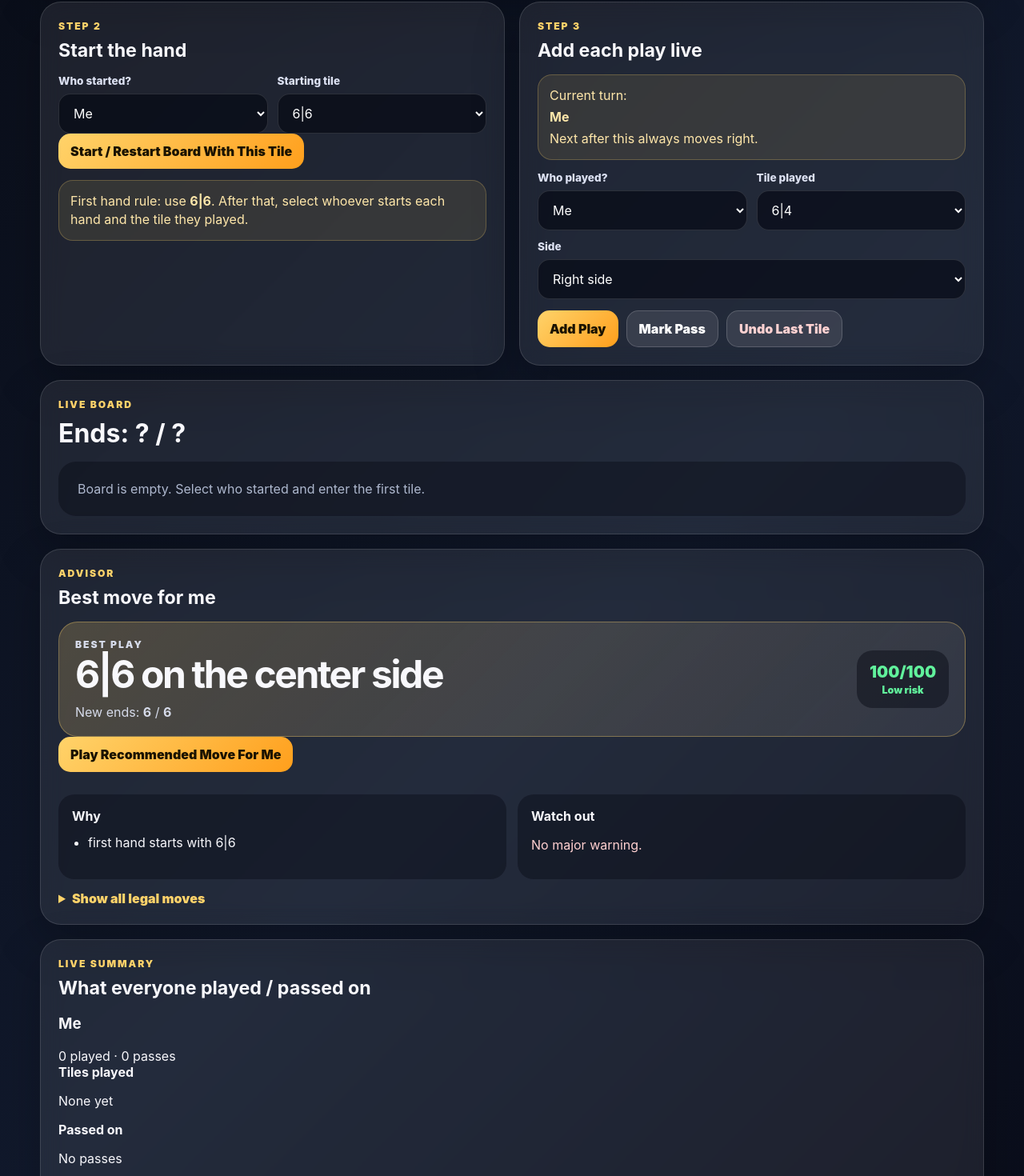
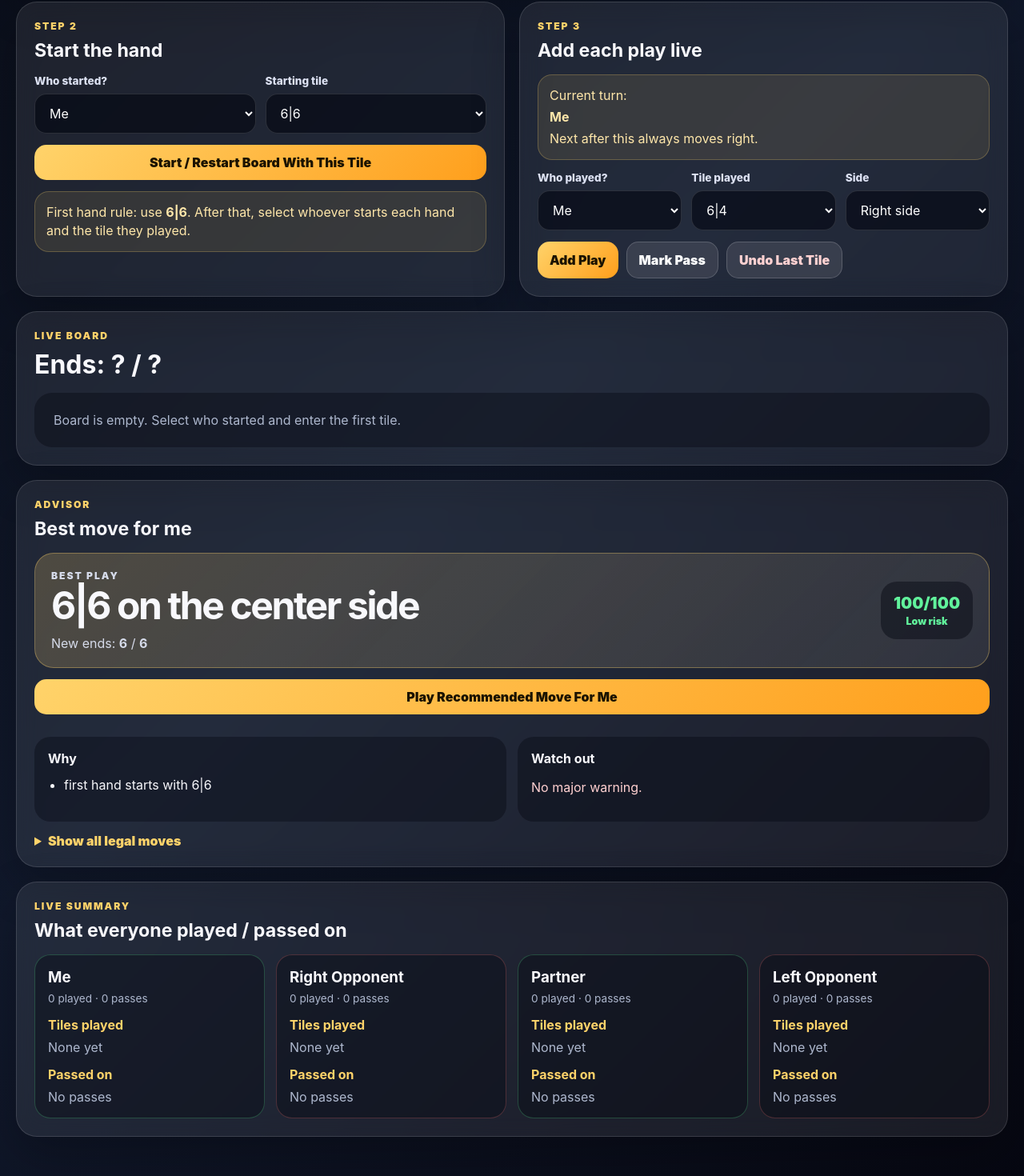
Before and after one commit to jito609/ana, a React (Create React App) app: page / in a window 1280 px wide. Shown: the part 577-2047 px from the top of the page at 80% size. Built offline with nearby package versions, Linux system fonts and the light colour scheme.

Commit message:
Update styles.css

```diff
--- a/src/styles.css
+++ b/src/styles.css
@@ -28,7 +28,7 @@ select option:disabled {
 }
 
 .app {
-  width: min(1180px, calc(100% - 28px));
+  width: min(1240px, calc(100% - 28px));
   margin: 0 auto;
   padding: 24px 0 70px;
 }
@@ -52,14 +52,14 @@ select option:disabled {
 
 .hero h1 {
   margin: 0;
-  max-width: 820px;
+  max-width: 860px;
   font-size: clamp(2rem, 5vw, 4.2rem);
   line-height: 0.96;
   letter-spacing: -0.07em;
 }
 
 .hero p {
-  max-width: 760px;
+  max-width: 780px;
   color: #cbd1e2;
   line-height: 1.6;
 }
@@ -114,6 +114,11 @@ select option:disabled {
   background: linear-gradient(135deg, #ffd36a, #ff9f1c);
 }
 
+.full-btn {
+  width: 100%;
+  margin-top: 14px;
+}
+
 .mini {
   font-size: 0.82rem;
   padding: 8px 10px;
@@ -129,8 +134,8 @@ select option:disabled {
   gap: 12px;
 }
 
-.form-grid .field:nth-child(3) {
-  grid-column: 1 / -1;
+.add-play-grid {
+  grid-template-columns: 1fr 1fr 1fr;
 }
 
 .field {
@@ -153,6 +158,10 @@ select option:disabled {
   padding: 13px 14px;
   color: #fff;
   background: rgba(1, 4, 14, 0.58);
+}
+
+.hand-panel {
+  border-color: rgba(255, 211, 106, 0.25);
 }
 
 .my-hand {
@@ -185,8 +194,15 @@ select option:disabled {
   box-shadow: 0 9px 18px rgba(0, 0, 0, 0.24);
 }
 
+.mini-tile {
+  min-width: 52px;
+  padding: 7px 6px;
+  border-radius: 12px;
+  font-size: 0.82rem;
+}
+
 .tile:disabled {
-  opacity: 0.5;
+  opacity: 0.95;
 }
 
 .tile i {
@@ -194,6 +210,10 @@ select option:disabled {
   height: 24px;
   background: #111827;
   opacity: 0.34;
+}
+
+.mini-tile i {
+  height: 18px;
 }
 
 .picker {
@@ -252,30 +272,70 @@ select option:disabled {
   background: rgba(1, 4, 14, 0.35);
 }
 
-.board-track {
-  display: flex;
-  align-items: center;
-  gap: 12px;
-  overflow-x: auto;
+.live-table {
+  display: grid;
+  gap: 14px;
   padding: 18px;
-  min-height: 150px;
-  border-radius: 24px;
+  border-radius: 28px;
   background:
-    linear-gradient(90deg, rgba(255, 211, 106, 0.08), transparent),
+    radial-gradient(circle at center, rgba(255, 211, 106, 0.12), transparent 18rem),
     rgba(1, 4, 14, 0.35);
+  border: 1px solid rgba(255, 255, 255, 0.1);
 }
 
-.board-tile {
+.domino-line {
+  display: grid;
+  grid-template-columns: minmax(220px, 1fr) auto minmax(220px, 1fr);
+  gap: 16px;
+  align-items: center;
+  min-height: 170px;
+  overflow-x: auto;
+}
+
+.wing {
+  display: flex;
+  gap: 10px;
+  align-items: center;
+}
+
+.left-wing {
+  justify-content: flex-end;
+}
+
+.right-wing {
+  justify-content: flex-start;
+}
+
+.center-tile,
+.board-tile-card {
   display: grid;
   gap: 8px;
   justify-items: center;
-  min-width: 84px;
+  min-width: 78px;
 }
 
-.board-tile small {
+.center-tile {
+  padding: 14px;
+  border-radius: 24px;
+  background: rgba(255, 211, 106, 0.13);
+  border: 1px solid rgba(255, 211, 106, 0.28);
+}
+
+.center-tile small,
+.board-tile-card small {
   color: #cbd1e2;
   text-align: center;
   font-size: 0.74rem;
+}
+
+.end-pill {
+  justify-self: center;
+  padding: 9px 14px;
+  border-radius: 999px;
+  background: rgba(255, 211, 106, 0.12);
+  border: 1px solid rgba(255, 211, 106, 0.22);
+  color: #ffe6a4;
+  font-weight: 950;
 }
 
 .best-card {
@@ -394,16 +454,80 @@ select option:disabled {
   font-weight: 850;
 }
 
-.pass-list {
+.summary-grid {
   display: grid;
-  gap: 8px;
+  grid-template-columns: repeat(4, 1fr);
+  gap: 14px;
 }
 
-.pass-list div {
-  padding: 12px;
-  border-radius: 14px;
+.summary-card {
+  padding: 16px;
+  border-radius: 20px;
   background: rgba(1, 4, 14, 0.34);
-  color: #e8ebf5;
+  border: 1px solid rgba(255, 255, 255, 0.1);
+}
+
+.summary-card.us {
+  border-color: rgba(97, 242, 156, 0.24);
+}
+
+.summary-card.them {
+  border-color: rgba(255, 123, 123, 0.24);
+}
+
+.summary-head h3 {
+  margin: 0 0 4px;
+}
+
+.summary-head span {
+  color: #aeb8ce;
+  font-size: 0.85rem;
+}
+
+.summary-section {
+  margin-top: 14px;
+}
+
+.summary-section strong {
+  display: block;
+  margin-bottom: 8px;
+  color: #ffd36a;
+}
+
+.summary-section p {
+  margin: 0;
+  color: #aeb8ce;
+}
+
+.summary-tiles,
+.pass-chips {
+  display: flex;
+  flex-wrap: wrap;
+  gap: 7px;
+}
+
+.pass-chips span {
+  padding: 7px 9px;
+  border-radius: 999px;
+  background: rgba(255, 211, 106, 0.13);
+  color: #ffe5a2;
+  font-weight: 850;
+}
+
+@media (max-width: 1050px) {
+  .summary-grid {
+    grid-template-columns: repeat(2, 1fr);
+  }
+
+  .domino-line {
+    grid-template-columns: 1fr;
+  }
+
+  .left-wing,
+  .right-wing {
+    justify-content: flex-start;
+    overflow-x: auto;
+  }
 }
 
 @media (max-width: 900px) {
@@ -418,11 +542,16 @@ select option:disabled {
   .explain-grid {
     grid-template-columns: 1fr;
   }
+
+  .add-play-grid {
+    grid-template-columns: 1fr;
+  }
 }
 
 @media (max-width: 620px) {
   .form-grid,
-  .rank-row {
+  .rank-row,
+  .summary-grid {
     grid-template-columns: 1fr;
   }
 
```
